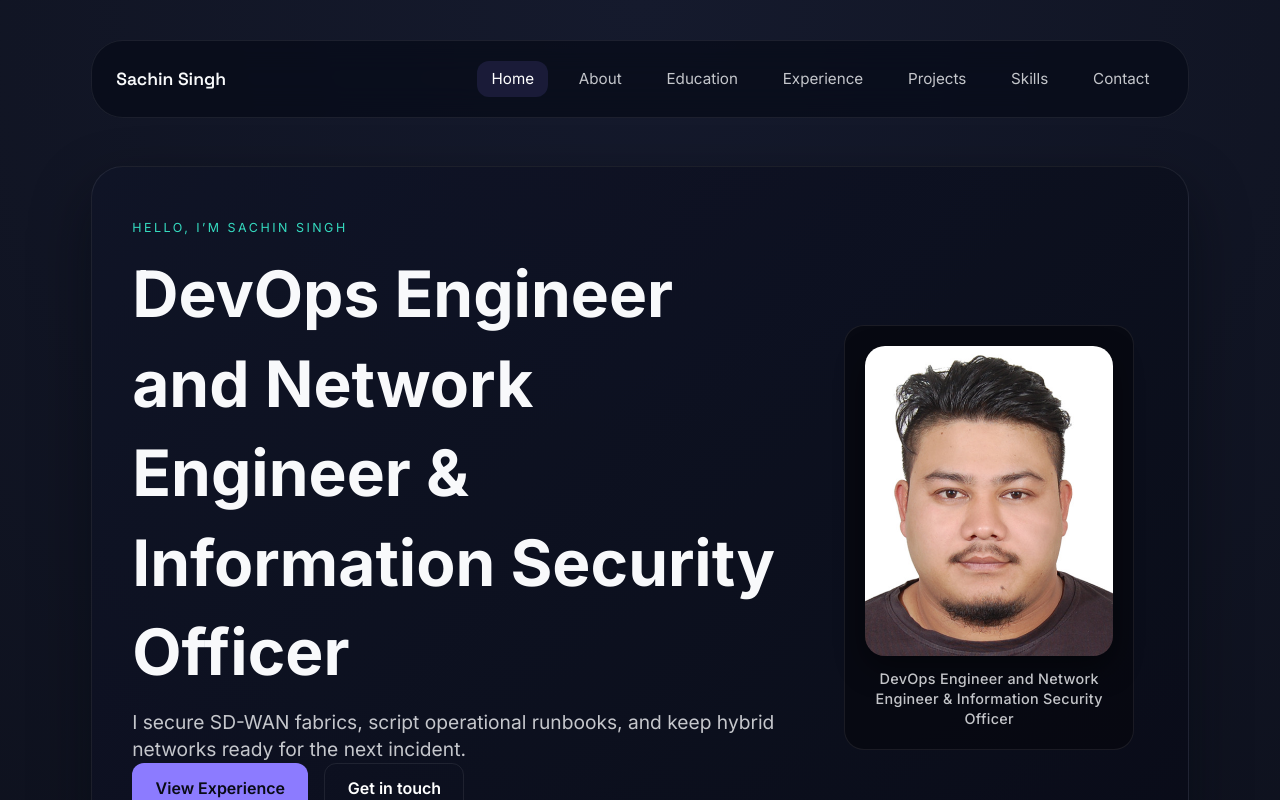
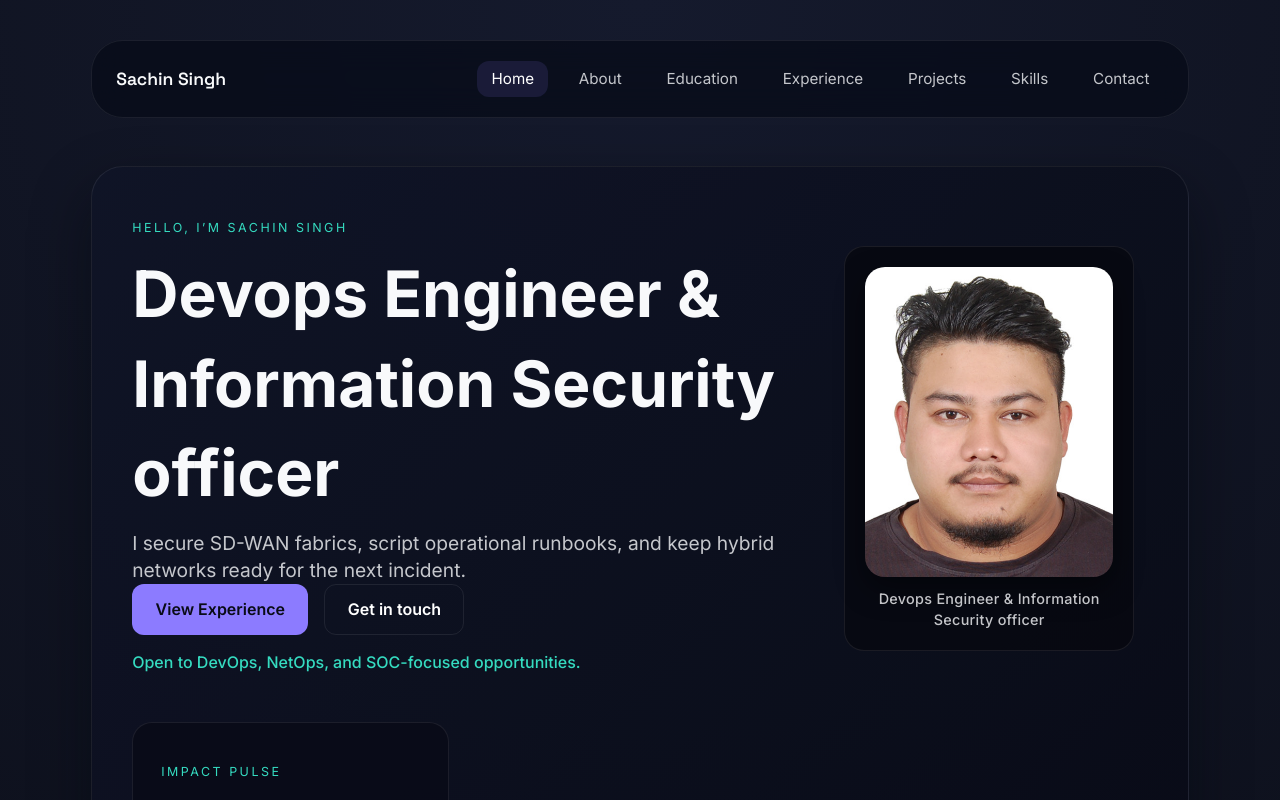
Before and after one commit to 1996sachin/Portfolio, a React (Vite) app: page / in a window 1280 px wide. Shown: the top 800 px of the page. Built offline with nearby package versions, Linux system fonts and the light colour scheme.

Commit message:
updated details

```diff
--- a/src/data/content.ts
+++ b/src/data/content.ts
@@ -21,7 +21,7 @@ export type SkillCategory = {
 
 export const heroContent = {
   name: 'Sachin Singh',
-  title: 'DevOps Engineer and Network Engineer & Information Security Officer',
+  title: 'Devops Engineer & Information Security officer',
   summary:
     'I secure SD-WAN fabrics, script operational runbooks, and keep hybrid networks ready for the next incident.',
   availability: 'Open to DevOps, NetOps, and SOC-focused opportunities.',
@@ -74,8 +74,8 @@ export const narrative = {
 
 export const educationTimeline: TimelineItem[] = [
   {
-    period: '2021 – 2025',
-    title: 'Bachelor in Computer Application (3.03 GPA)',
+    period: '2020-2024',
+    title: 'Bachelor in Computer Application (3.05 GPA)',
     place: 'Old Baneshwor, Kathmandu',
     description: '',
     highlights: [],
```
Also changed, not shown: 1 other file (tests, documents, lock files or other folders).
